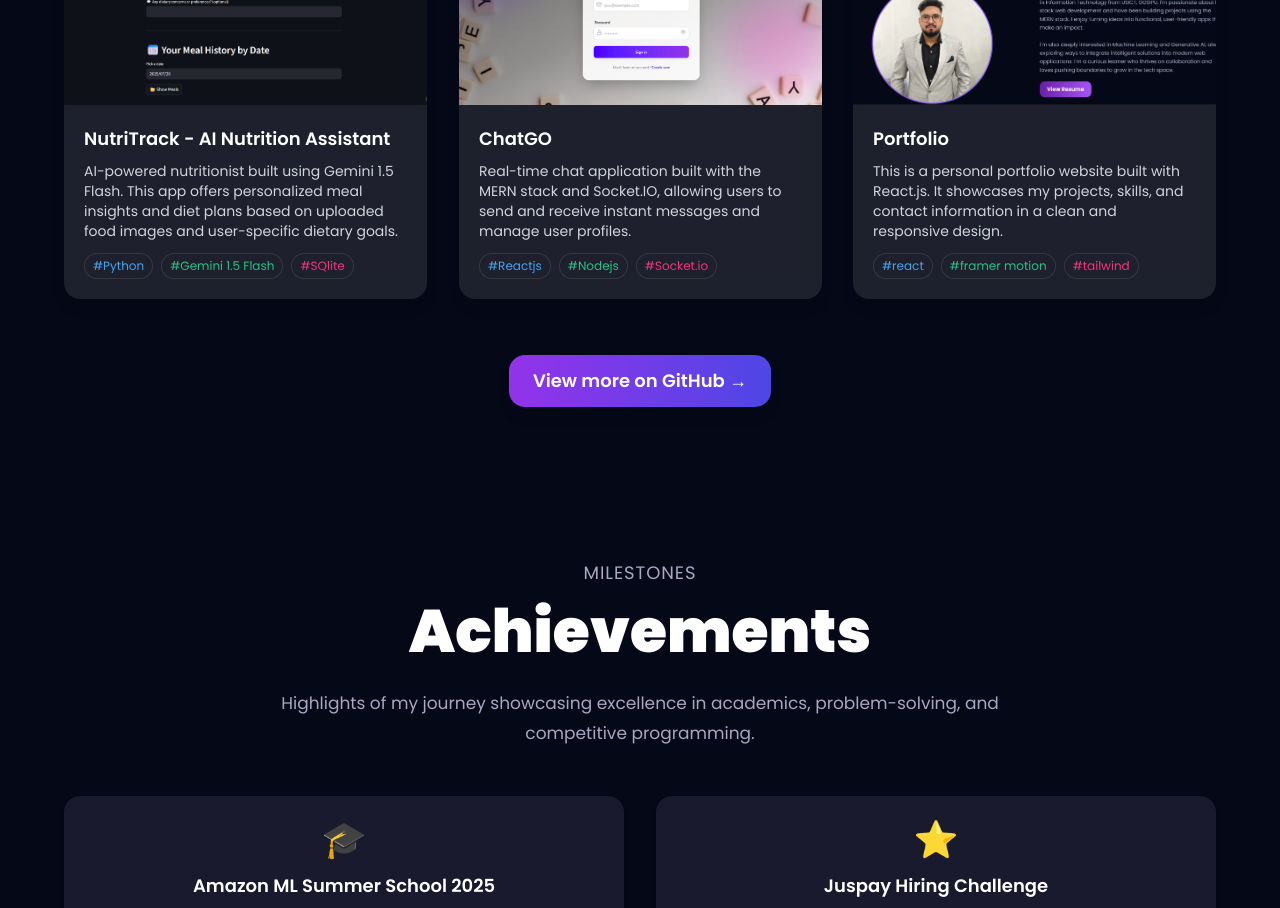
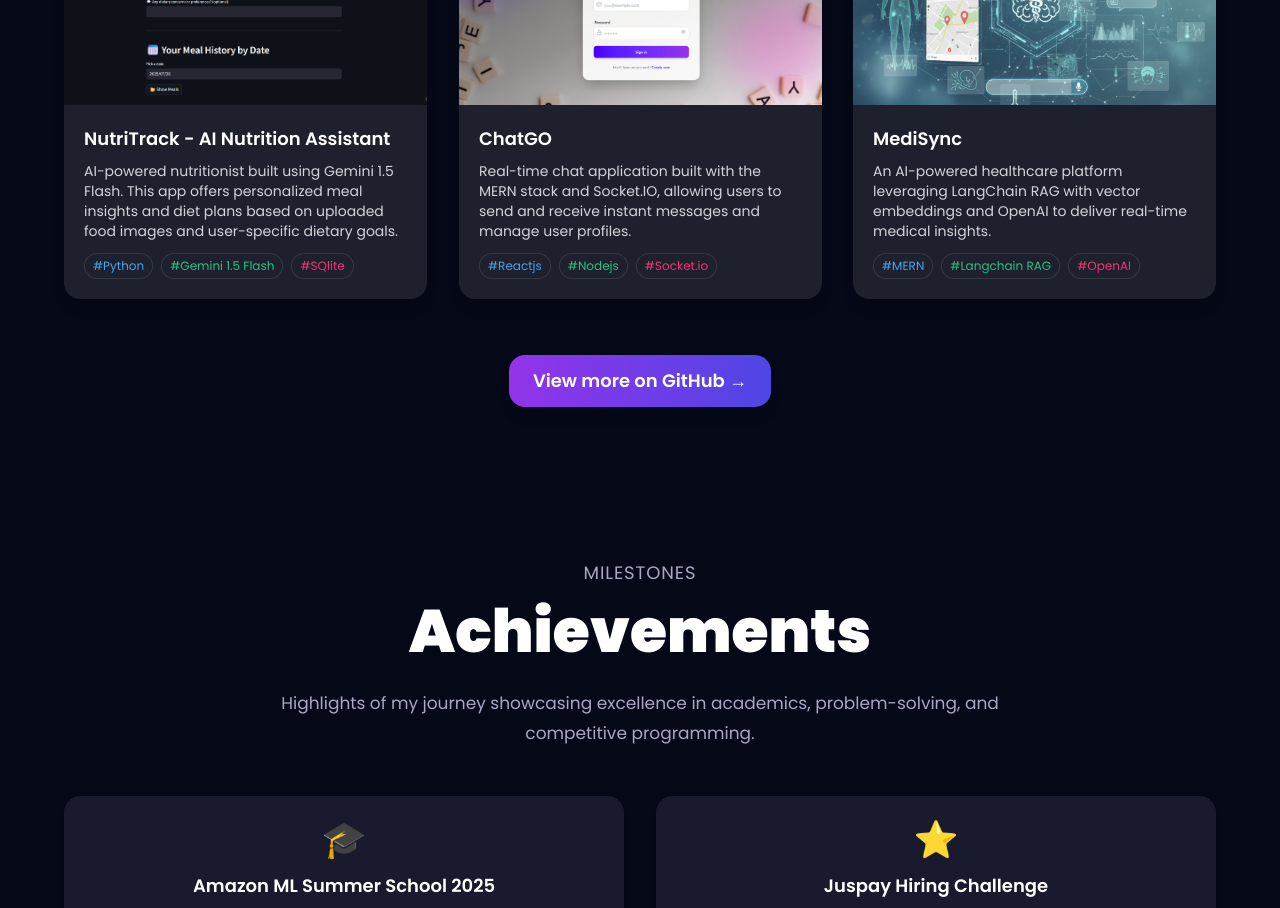
Before and after one commit to PRATYAKSH15/Pratyaksh_portfolio, a React (Vite) app: page / in a window 1280 px wide. Shown: the part 2660-3568 px from the top of the page. Built offline with nearby package versions, Linux system fonts and the light colour scheme.

Commit message:
medisync project updated

```diff
--- a/src/constants/index.js
+++ b/src/constants/index.js
@@ -343,25 +343,25 @@ const projects = [
     demo_link: "http://www.demo.com",
   },
   {
-    name: "Portfolio",
+    name: "MediSync",
     description:
-      "This is a personal portfolio website built with React.js. It showcases my projects, skills, and contact information in a clean and responsive design.",
+      "An AI-powered healthcare platform leveraging LangChain RAG with vector embeddings and OpenAI to deliver real-time medical insights.",
     tags: [
       {
-        name: "react",
+        name: "MERN",
         color: "blue-text-gradient",
       },
       {
-        name: "framer motion",
+        name: "Langchain RAG",
         color: "green-text-gradient",
       },
       {
-        name: "tailwind",
+        name: "OpenAI",
         color: "pink-text-gradient",
       },
     ],
     image: tripguide,
-    source_code_link: "https://github.com/PRATYAKSH15/Pratyaksh_portfolio",
+    source_code_link: "https://github.com/PRATYAKSH15/MediSync.git",
     demo_link: "http://www.demo.com",
   },
   // {
```
Also changed, not shown: src/assets/tripguide.png, src/assets/tripguide2.png (added).
